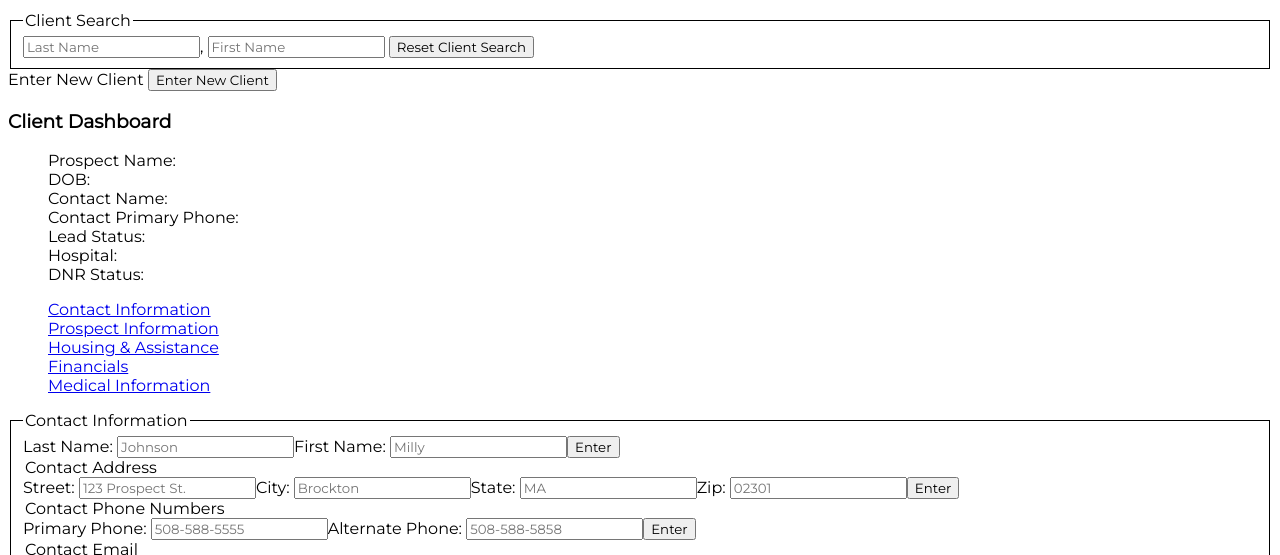
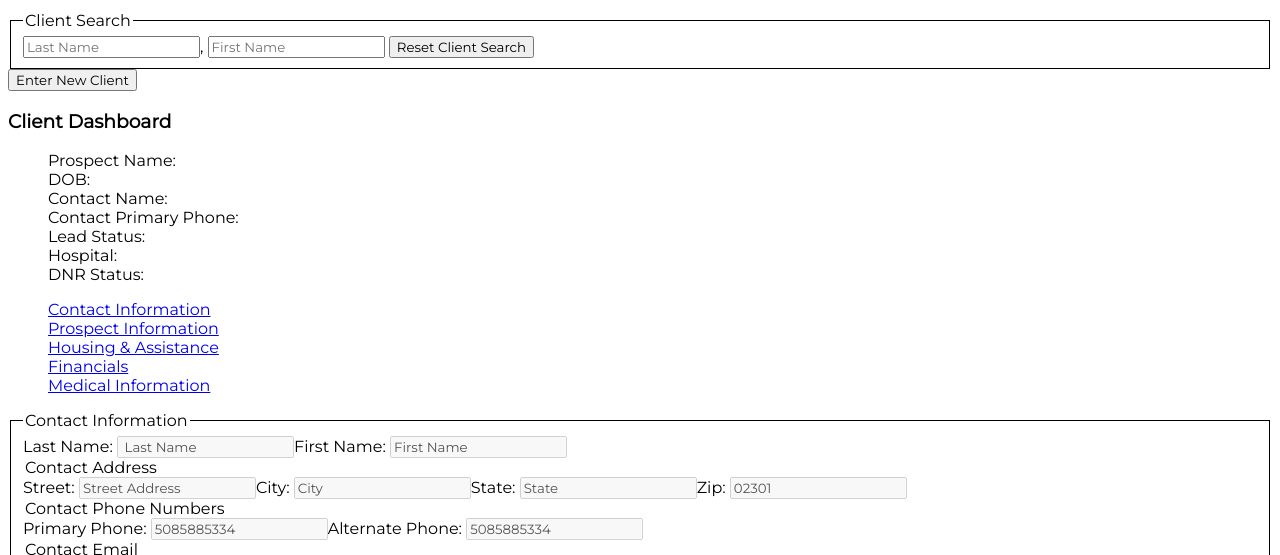
Before and after one commit to Kellator/cms_capstone, a website: page public/index.html in a window 1280 px wide. Shown: the part 245-800 px from the top of the page. Drawn offline with nearby package versions, Linux system fonts and the light colour scheme.

Commit message:
variables added to display API return data in contact

```diff
--- a/models/clients.js
+++ b/models/clients.js
@@ -202,6 +202,8 @@ mongoose.connection.once('open', function() {
 //what would be passed as the arguments to the create function? - example is name, content 2 keys in schema
     var create = function() {
         var client = {
+
+            //constructor function - outside of this code - whereever calling create from - new client
             //specific data like id? contact name? contact number? etc
         };
         Client.create(client, function(err, client) {
--- a/public/index.html
+++ b/public/index.html
@@ -42,8 +42,8 @@
                 </fieldset>
             </form>
             <form action="" method="post">
-                <label id="new_client_button">Enter New Client</label>
-                <button name="new_client_button" id="new_client_button">Enter New Client</button>
+                <label id="new_client_button"></label>
+                <button name="new_client_button" id="new_client_button" value="Enter New Client">Enter New Client</button>
             </form>
         </div>
         <!--client_dash contains quick info including contactName & phone, prospectName & DOB, lead status, housing type, hospital-->
--- a/public/main.js
+++ b/public/main.js
@@ -1,6 +1,7 @@
 //screen for user credentials entry
 //screen for dashboard controls
 //screens for client(new entry & existing): contact, prospect, housing, financials, medical. Comments = cumulative.
+
 //new client entry data fields
 var newContactEntryMsg =
     "<div id='contact_information'>" +
@@ -257,49 +258,49 @@ var newHousingEntryMsg =
             "<legend>Housing Type and Assistance Needed</legend>" +
             "<label for='type_of_housing'>Type of Housing</label>" +
             "<ul>" +
-                "<li><input type='radio' required name='type_of_housing' value='Independent' id='housing_ind'>Independent</input>" +
-                "<li><input type='radio' required name='type_of_housing' value='Assisted Living' id='housing_al'>Assisted Living</input>" +
-                "<li><input type='radio' required name='type_of_housing' value='Memory Care' id='housing_mc'>Memory Care</input>" +
-                "<li><input type='radio' required name='type_of_housing' value='GAFC' id='housing_gafc'>GAFC</input>" +
+                "<li><input type='radio' required name='type_of_housing' value='Independent' id='housing_ind'>Independent</input></li>" +
+                "<li><input type='radio' required name='type_of_housing' value='Assisted Living' id='housing_al'>Assisted Living</input></li>" +
+                "<li><input type='radio' required name='type_of_housing' value='Memory Care' id='housing_mc'>Memory Care</input></li>" +
+                "<li><input type='radio' required name='type_of_housing' value='GAFC' id='housing_gafc'>GAFC</input></li>" +
             "</ul>" +
             "<label id='assistance_needed'>Assistance Needed</label>" +
             "<ul>" +
-                "<li><input type='checkbox' value='bathing'>Bathing: </input>" +
-                "<input type='text' id='bathing_detail' placeholder='Needs hands on assistance, lower body washing.'>" +
-                "<li><input type='checkbox' value='dressing'>Dressing: </input>" +
-                "<input type='text' id='dressing_detail' placeholder='Needs assistance with lower body dressing and buttons.'>" +
-                "<li><input type='checkbox' value='grooming'>Grooming: </input>" +
-                "<input type='text' id='grooming_detail' placeholder='Needs cueing to soak dentures at night.'>" +
-                "<li><input type='checkbox' value='medication assistance'>Medication Assistance: </input>" +
-                "<input type='text' id='med_assist_detail' placeholder='Needs SAMM reminders'>" +
-                "<li><input type='checkbox' value='ambulation'>Ambulation: </input>" +
-                "<input type='text' id='Ambulation_detail' placeholder='Needs escorts to meals and activities.'>" +
-                "<li><input type='checkbox' value='toileting'>Toileting: </input>" +
-                "<input type='text' id='toileting_detail' placeholder='Occasional incontinence of bladder; needs cueing to change depends.'>" +
+                "<li><input type='checkbox' value='bathing'>Bathing: </input></li>" +
+                "<input type='text' id='bathing_detail' disabled='true' placeholder='Needs hands on assistance, lower body washing.'>" +
+                "<li><input type='checkbox' value='dressing'>Dressing: </input></li>" +
+                "<input type='text' id='dressing_detail' disabled='true' placeholder='Needs assistance with lower body dressing and buttons.'>" +
+                "<li><input type='checkbox' value='grooming'>Grooming: </input></li>" +
+                "<input type='text' id='grooming_detail' disabled='true' placeholder='Needs cueing to soak dentures at night.'>" +
+                "<li><input type='checkbox' value='medication assistance'>Medication Assistance: </input></li>" +
+                "<input type='text' id='med_assist_detail' disabled='true' placeholder='Needs SAMM reminders'>" +
+                "<li><input type='checkbox' value='ambulation'>Ambulation: </input></li>" +
+                "<input type='text' id='Ambulation_detail' disabled='true' placeholder='Needs escorts to meals and activities.'>" +
+                "<li><input type='checkbox' value='toileting'>Toileting: </input></li>" +
+                "<input type='text' id='toileting_detail' disabled='true' placeholder='Occasional incontinence of bladder; needs cueing to change depends.'>" +
             "</ul>" +
             "<label for='prim_apt_pref'>Primary Apartment Preference</label>" +
             "<ul>" +
-                "<li><input type='radio' required name='prim_apt_pref' value='Studio' id='prim_pref_studio'>Studio</input>" +
-                "<li><input type='radio' required name='prim_apt_pref' value='One Bedroom' id='prim_pref_onebed'>One Bedroom</input>" +
-                "<li><input type='radio' required name='prim_apt_pref' value='One Bedroom Center' id='prim_pref_onebedcenter'>One Bedroom Center</input>" +
-                "<li><input type='radio' required name='prim_apt_pref' value='One Bedroom Delux' id='prim_pref_onebeddelux'>One Bedroom Delux</input>" +
-                "<li><input type='radio' required name='prim_apt_pref' value='Two Bedroom' id='prim_pref_twobed'>Two Bedroom</input>" +
-                "<li><input type='radio' required name='prim_apt_pref' value='Cooperative Living' id='prim_pref_coop'>Cooperative Living</input>" +
+                "<li><input type='radio' required name='prim_apt_pref' value='Studio' id='prim_pref_studio'>Studio</input></li>" +
+                "<li><input type='radio' required name='prim_apt_pref' value='One Bedroom' id='prim_pref_onebed'>One Bedroom</input></li>" +
+                "<li><input type='radio' required name='prim_apt_pref' value='One Bedroom Center' id='prim_pref_onebedcenter'>One Bedroom Center</input></li>" +
+                "<li><input type='radio' required name='prim_apt_pref' value='One Bedroom Delux' id='prim_pref_onebeddelux'>One Bedroom Delux</input></li>" +
+                "<li><input type='radio' required name='prim_apt_pref' value='Two Bedroom' id='prim_pref_twobed'>Two Bedroom</input></li>" +
+                "<li><input type='radio' required name='prim_apt_pref' value='Cooperative Living' id='prim_pref_coop'>Cooperative Living</input></li>" +
             "</ul>" +
             "<label for='sec_apt_pref'>Secondary Apartment Preference</label>" +
             "<ul>" +
-                "<li><input type='radio' name='sec_apt_pref' value='Studio' id='sec_pref_studio'>Studio</input>" +
-                "<li><input type='radio' name='sec_apt_pref' value='One Bedroom' id='sec_pref_onebed'>One Bedroom</input>" +
-                "<li><input type='radio' name='sec_apt_pref' value='One Bedroom Center' id='sec_pref_onebedcenter'>One Bedroom Center</input>" +
-                "<li><input type='radio' name='sec_apt_pref' value='One Bedroom Delux' id='sec_pref_onebeddelux'>One Bedroom Delux</input>" +
-                "<li><input type='radio' name='sec_apt_pref' value='Two Bedroom' id='sec_pref_twobed'>Two Bedroom</input>" +
-                "<li><input type='radio' name='sec_apt_pref' value='Cooperative Living' id='sec_pref_coop'>Cooperative Living</input>" +
+                "<li><input type='radio' name='sec_apt_pref' value='Studio' id='sec_pref_studio'>Studio</input></li>" +
+                "<li><input type='radio' name='sec_apt_pref' value='One Bedroom' id='sec_pref_onebed'>One Bedroom</input></li>" +
+                "<li><input type='radio' name='sec_apt_pref' value='One Bedroom Center' id='sec_pref_onebedcenter'>One Bedroom Center</input></li>" +
+                "<li><input type='radio' name='sec_apt_pref' value='One Bedroom Delux' id='sec_pref_onebeddelux'>One Bedroom Delux</input></li>" +
+                "<li><input type='radio' name='sec_apt_pref' value='Two Bedroom' id='sec_pref_twobed'>Two Bedroom</input></li>" +
+                "<li><input type='radio' name='sec_apt_pref' value='Cooperative Living' id='sec_pref_coop'>Cooperative Living</input></li>" +
             "</ul>" +
             "<label id='additional_services'>Additional Services</label>" +
             "<ul>" +
-                "<li><input type='checkbox' value='Laundry' id='addt_laundry'>Laundry</input>" +
-                "<li><input type='checkbox' value='Housekeeping' id='addt_housekeeping'>Housekeeping</input>" +
-                "<li><input type='checkbox' value='Meals' id='addt_meals'>Meals</input>" +
+                "<li><input type='checkbox' value='Laundry' id='addt_laundry'>Laundry</input></li>" +
+                "<li><input type='checkbox' value='Housekeeping' id='addt_housekeeping'>Housekeeping</input></li>" +
+                "<li><input type='checkbox' value='Meals' id='addt_meals'>Meals</input></li>" +
             "</ul>" +
             "<label for='est_move_date'>Estimated Move-in Date: </label>" +
             "<input type='date' id='est_move_date'>" +
@@ -314,10 +315,10 @@ var newFinancialsEntryMsg =
             "<legend>Financial Information</legend>" +
             "<label for='payer_source'>Payer Source</label>" +
             "<ul>" +
-                "<li><input type='radio' required name='payer_source' value='Private' id='payer_private'>Private</input>" +
-                "<li><input type='radio' required name='payer_source' value='MassHealth' id='payer_masshealth'>MassHealth | GAFC</input>" +
-                "<li><input type='radio' required name='payer_source' value='SCP' id='payer_sco'>SCO: <span class='fade_text'>(Navicare, Senior Whole Health, Tufts, etc)</span></input>" +
-                "<li><input type='radio' required name='payer_source' value='Long Term Care Insurance' id='payer_ltc'>Long Term Care Insurance</input>" +
+                "<li><input type='radio' required name='payer_source' value='Private' id='payer_private'>Private</input></li>" +
+                "<li><input type='radio' required name='payer_source' value='MassHealth' id='payer_masshealth'>MassHealth | GAFC</input></li>" +
+                "<li><input type='radio' required name='payer_source' value='SCP' id='payer_sco'>SCO: <span class='fade_text'>(Navicare, Senior Whole Health, Tufts, etc)</span></input></li>" +
+                "<li><input type='radio' required name='payer_source' value='Long Term Care Insurance' id='payer_ltc'>Long Term Care Insurance</input></li>" +
             "</ul>" +
             "</fieldset>" +
         "</form>" +
@@ -379,15 +380,15 @@ var newMedicalEntryMsg =
             "<input type='text' id='assessed_by' placeholder='Jane Smith, R.N.'></input><br>" +
             "<label for='level_of_care'>Level Of Care</label>" +
             "<ul>" +
-                "<li><input type='radio' required name='level_of_care' id='care_ind' value='Independent'>Independent</input>" +
-                "<li><input type='radio' required name='level_of_care' id='care_traditional' value='Traditional'>Traditional</input>" +
-                "<li><input type='radio' required name='level_of_care' id='care_enhanced' value='Enhanced'>Enhanced</input>" +
-                "<li><input type='radio' required name='level_of_care' id='care_comprehensive' value='Comprehensive'>Comprehensive</input>" +
+                "<li><input type='radio' required name='level_of_care' id='care_ind' value='Independent'>Independent</input></li>" +
+                "<li><input type='radio' required name='level_of_care' id='care_traditional' value='Traditional'>Traditional</input></li>" +
+                "<li><input type='radio' required name='level_of_care' id='care_enhanced' value='Enhanced'>Enhanced</input></li>" +
+                "<li><input type='radio' required name='level_of_care' id='care_comprehensive' value='Comprehensive'>Comprehensive</input></li>" +
             "</ul>" +
             "<label for='other_plans'>Special Plans</label>" +
             "<ul>" +
-                "<li><input type='radio' name='other_plans' id='care_memory' value='Memory Care'>Memory Care</input>" +
-                "<li><input type='radio' name='other_plans' id='care_gafc' value='GAFC'>GAFC</input>" +
+                "<li><input type='radio' name='other_plans' id='care_memory' value='Memory Care'>Memory Care</input></li>" +
+                "<li><input type='radio' name='other_plans' id='care_gafc' value='GAFC'>GAFC</input></li>" +
             "</ul>" +
         "</fieldset>" +
         "</form>" +
@@ -419,13 +420,13 @@ var newMedicalEntryMsg =
         "<legend>Dietary Needs</legend>" +
         "<label for='dietary'>Diet and Consistency</label>" +
         "<ul>" +
-            "<li><input type='checkbox' required name='dietary' value='Regular' id='dietary_regular'>Regular</input>" +
-            "<li><input type='checkbox' required name='dietary' value='No Added Salt' id='dietary_nas'>No Added Salt</input>" +
-            "<li><input type='checkbox' required name='dietary' value='House Concentrated Carbohydrate' id='dietary_hcc'>House Concentrated Carbohydrate</input>" +
-            "<li><input type='checkbox' required name='dietary' value='Cut Up' id='dietary_cut'>Cut Up</input>" +
-            "<li><input type='checkbox' required name='dietary' value='Ground' id='dietary_ground'>Ground</input>" +
-            "<li><input type='checkbox' required name='dietary' value='Puree' id='dietary_puree'>Puree</input>" +
-            "<li><input type='checkbox' required name='dietary' value='Soft' id='dietary_soft'>Soft</input>" +
+            "<li><input type='checkbox' required name='dietary' value='Regular' id='dietary_regular'>Regular</input></li>" +
+            "<li><input type='checkbox' required name='dietary' value='No Added Salt' id='dietary_nas'>No Added Salt</input></li>" +
+            "<li><input type='checkbox' required name='dietary' value='House Concentrated Carbohydrate' id='dietary_hcc'>House Concentrated Carbohydrate</input></li>" +
+            "<li><input type='checkbox' required name='dietary' value='Cut Up' id='dietary_cut'>Cut Up</input></li>" +
+            "<li><input type='checkbox' required name='dietary' value='Ground' id='dietary_ground'>Ground</input></li>" +
+            "<li><input type='checkbox' required name='dietary' value='Puree' id='dietary_puree'>Puree</input></li>" +
+            "<li><input type='checkbox' required name='dietary' value='Soft' id='dietary_soft'>Soft</input></li>" +
         "</ul>" +
         "</fieldset>" +
         "</form>" +
@@ -462,11 +463,11 @@ var newMedicalEntryMsg =
             "<legend>Pharmacy</legend>" +
             "<label for='pharmacy_choice'>Pharmacy</label>" +
             "<ul>" +
-                "<li><input type='radio' required name='pharmacy_choice' id='pharmacy_gb' value='Greater Boston LTC'>Greater Boston</input>" +
-                "<li><input type='radio' required name='pharmacy_choice' id='pharmacy_apothecare' value='Apothecare'>Apothecare</input>" +
-                "<li><input type='radio' required name='pharmacy_choice' id='pharmacy_va' value='VA'>VA</input>" +
-                "<li><input type='radio' required name='pharmacy_choice' id='pharmacy_mail' value='Mail Order Pharmacy'>Mail Order Pharmacy</input>" +
-                "<li><input type='radio' required name='pharmacy_choice' id='pharmacy_other' value='Other Pharmacy'>Other Pharmacy</input>" +
+                "<li><input type='radio' required name='pharmacy_choice' id='pharmacy_gb' value='Greater Boston LTC'>Greater Boston</input></li>" +
+                "<li><input type='radio' required name='pharmacy_choice' id='pharmacy_apothecare' value='Apothecare'>Apothecare</input></li>" +
+                "<li><input type='radio' required name='pharmacy_choice' id='pharmacy_va' value='VA'>VA</input></li>" +
+                "<li><input type='radio' required name='pharmacy_choice' id='pharmacy_mail' value='Mail Order Pharmacy'>Mail Order Pharmacy</input></li>" +
+                "<li><input type='radio' required name='pharmacy_choice' id='pharmacy_other' value='Other Pharmacy'>Other Pharmacy</input></li>" +
             "</ul>" +
         "</fieldset>" +
         "</form>" +
@@ -477,17 +478,28 @@ var Mock_Client_Data = {
     "client_id": [
         {
             "contact": {
-                "contactName": "Contact Name",
+                "contactName": {
+                    "contactLastName": "Last Name",
+                    "contactFirstName": "First Name"
+                },
                 "contactPrimaryPhone": "5085885334", //10-digit numbers only
                 "contactSecondaryPhone": "5085885334",
-                "contactAddress": "Contact Address",
+                "contactAddress": {
+                    "contactStreet": "Street Address",
+                    "contactCity": "City",
+                    "contactState": "State",
+                    "contactZip": "02301"
+                },
                 "contactEmail": "contactemail@gmail.com",
                 "relationToProspect": "relationship to prospect", //radio with adult child, spouse, friend, guardian, etc
                 "referralSource": "Referral Source", //radio with APFM, SNF : "detail", VNA : "detail", WOM : "detail", etc
                 "dateOfFirstContact": "Date of first contact" //use date function
             },
             "prospect": {
-                "prospectName": "Prospective Resident Name",
+                "prospectName": {
+                    "prospectLastName": "Last Name",
+                    "prospectFirstName": "First Name"
+                },
                 "prospectPhone": "5085885334", // 10-digit numbers only ? same as contact button?
                 "prospectAddress": "Prospect Address",
                 "dateOfBirth": "01011920", //8 digit date - 2 digit month, 2 digit day, 4 digit year
@@ -617,6 +629,17 @@ var Mock_Client_Data = {
             }
     }]
 };
+//var client_id; //set this to id create by guid or mongoose?
+
+var clientData;
+
+clientData = {};
+
+var clientProspectDisplay;
+var clientHousingDisplay;
+var clientFinancialDisplay;
+var clientMedicalDisplay;
+var clientCommentsDisplay;
 
 //function to retrieve client_id data
 function getClientData(callbackFn) {
@@ -626,19 +649,82 @@ function getClientData(callbackFn) {
 //would this function instead need to be multiple functions ?  displayClientDataContact, displayClientDataPropsect, displayClientDataFinancials etc?
 function displayClientData(data) {
     console.log(data.client_id);
+
     for (var index in data.client_id) {
         var returnData = data.client_id[index];
-        //variables separate returned data for API
+        //variables separate returned data for API  -
         var contactData = returnData.contact;
+        var contactDataName = contactData.contactName;
+
+        console.log(contactData);
+        var clientContactDisplay =
+        "<div id='contact_information'>" +
+                "<form action='' method='post'>" +
+                "<fieldset>" +
+                    "<legend>Contact Information</legend>" +
+                    "<label for='contact_last_name'>Last Name:  </label>" +
+                    "<input type='text' required id='contact_last_name' disabled='true' value=' " + contactDataName.contactLastName + "'>" +
+                    "<label for='contact_first_name'>First Name:  </label>" +
+                    "<input type='text' required id='contact_first_name' disabled='true' value='" + contactDataName.contactFirstName + "'>" +
+
+                    "<legend>Contact Address</legend>" +
+                    "<label for='contact_street'>Street:  </label>" +
+                    "<input type='text' id='contact_street' disabled='true' value='" + contactData.contactAddress.contactStreet +"'>" +
+                    "<label for='contact_city'>City:  </label>" +
+                    "<input type='text' id='contact_city' disabled='true' value='" + contactData.contactAddress.contactCity +"'>" +
+                    "<label for='contact_state'>State:  </label>" +
+                    "<input type='text' id='contact_state' disabled='true' value='" + contactData.contactAddress.contactState +"'>" +
+                    "<label for='contact_zipcode'>Zip:  </label>" +
+                    "<input type='number' id='contact_zipcode' disabled='true' value='" + contactData.contactAddress.contactZip +"'>" +
+
+                    "<legend>Contact Phone Numbers</legend>" +
+                    "<label for='contact_primary_phone'>Primary Phone:  </label>" +
+                    "<input type='number' maxlength='10' required id='contact_primary_phone' disabled='true' value='" + contactData.contactPrimaryPhone + "'>" +
+                    "<label for='contact_alt_phone'>Alternate Phone:  </label>" +
+                    "<input type='number' maxlength='10' id='contact_alt_phone' disabled='true' value='" + contactData.contactSecondaryPhone + "'>" +
+
+                    "<legend>Contact Email</legend>" +
+                    "<label for='contact_email'>Email:  </label>" +
+                    "<input type='email' id='contact_email' disabled='true' value='" + contactData.contactEmail + "'><br>" +
+                    "<input type='button' id='edit_contact_button' class='edit_button' value='Edit Contact Information'></input>" +
+                "</fieldset>" +
+                "</form>" +
+            "</div>" +
+            "<div id='contact_addl_details'>" +
+                "<form action='' method='post'>" +
+                "<fieldset>" +
+                    "<legend>Additional Details</legend>" +
+                    "<label for='rel_to_prospect'>Relationship to Prospect</label>" +
+                    "<ul>" +
+                        "<li><input type='radio' required name='rel_to_prospect' value='Self' id=rel_self' checked>Self</> " +
+                        "<li><input type='radio' required name='rel_to_prospect' value='Spouse' id=rel_spouse'>Spouse</> " +
+                        "<li><input type='radio' required name='rel_to_prospect' value='Adult Child' id=rel_child'>Adult Child</> " +
+                        "<li><input type='radio' required name='rel_to_prospect' value='Sibling' id=rel_sibling'>Sibling</> " +
+                        "<li><input type='radio' required name='rel_to_prospect' value='Care Professional' id=rel_careProf'>Care Professional</> " +
+                        "<li><input type='radio' required name='rel_to_prospect' value='Other' id='rel_other'>Other</><br><input type='text' placeholder='Other'/>" +
+                    "</ul>" +
+                    "<label for='referral_source'>Referral Source</label>" +
+                    "<ul>" +
+                        "<li><input type='radio' required name='referral_source' value='Self' id='ref_self' checked>Self</>" +
+                        "<li><input type='radio' required name='referral_source' value='APFM' id='ref_apfm'>A Place For Mom</>" +
+                        "<li><input type='radio' required name='referral_source' value='Word of Mouth' id='ref_wom'>Word of Mouth</><br><input type='text' placeholder='Referred by'/>" +
+                        "<li><input type='radio' required name='referral_source' value='Health Care Provider' id='ref_hcp'>Health Care Provider</><br><input type='text' placeholder='Referred by'/>" +
+                    "</ul>" +
+                    "<label for='first_contact_date'>Date of First Contact </label>" +
+                    "<input type='date' name='first_contact_date'>" +
+                "</fieldset>" +
+                "</form>" +
+            "</div>"
+            ;
         var prospectData = returnData.prospect;
         var housingData = returnData.housingAssistance;
         var financialsData = returnData.financials;
         var medicalData = returnData.medical;
-        $("#contact_block").append(newContactEntryMsg);
-        $("#prospect_block").append(newProspectEntryMsg);
-        $("#housing_block").append(newHousingEntryMsg);
-        $("#financials_block").append(newFinancialsEntryMsg);
-        $("#medical_block").append(newMedicalEntryMsg);
+        $("#contact_block").append(clientContactDisplay);
+        $("#prospect_block").append();
+        $("#housing_block").append();
+        $("#financials_block").append();
+        $("#medical_block").append();
         $("#comments_block").append();
             //"<p>" + contactData.contactName + "</p>");
         //target area to append information e.g. contacts_block
```
Also changed, not shown: test/test-server.js (+1 -1 lines).
